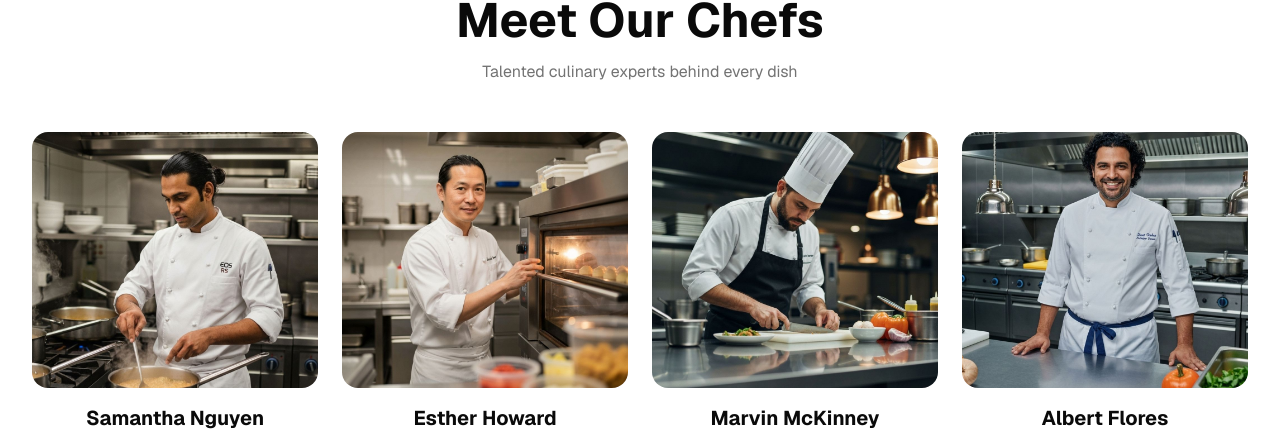
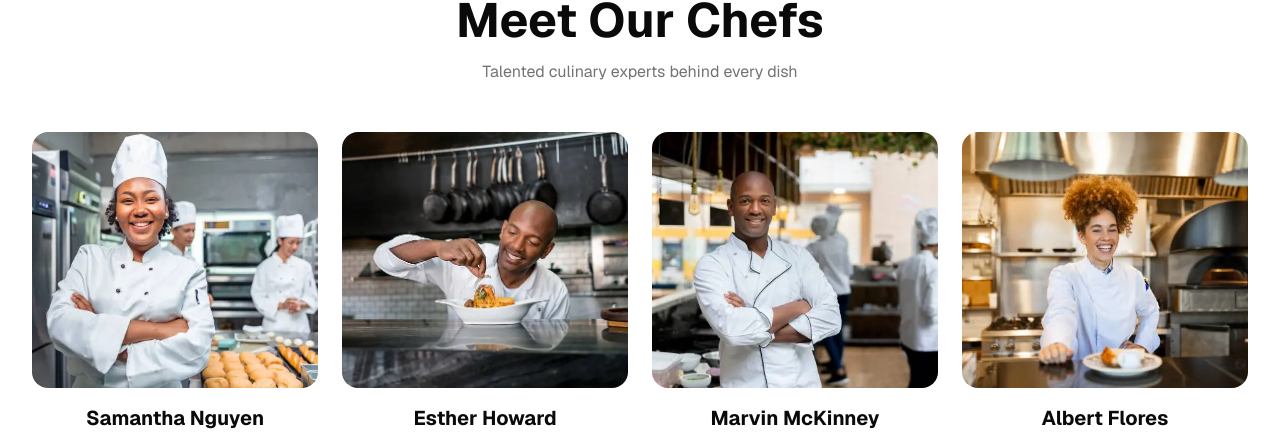
Before and after one commit to programmer-Raheem/rhombixtechnology-task-4, a Next.js app: page / in a window 1280 px wide. Shown: the part 4355-4790 px from the top of the page. Built offline with nearby package versions, Linux system fonts and the light colour scheme.

Commit message:
Update chef-profiles.tsx

```diff
--- a/components/chef-profiles.tsx
+++ b/components/chef-profiles.tsx
@@ -5,25 +5,25 @@ const chefs = [
     id: 1,
     name: "Samantha Nguyen",
     role: "Head Chef",
-    image: "/professional-chef-in-white-uniform.jpg",
+    image: "/chef1.webp",
   },
   {
     id: 2,
     name: "Esther Howard",
     role: "Pastry Chef",
-    image: "/professional-pastry-chef.jpg",
+    image: "/chef2.webp",
   },
   {
     id: 3,
     name: "Marvin McKinney",
     role: "Sous Chef",
-    image: "/professional-sous-chef.jpg",
+    image: "/chef3.webp",
   },
   {
     id: 4,
     name: "Albert Flores",
     role: "Executive Chef",
-    image: "/professional-executive-chef.jpg",
+    image: "/chef4.webp",
   },
 ]
 
```
